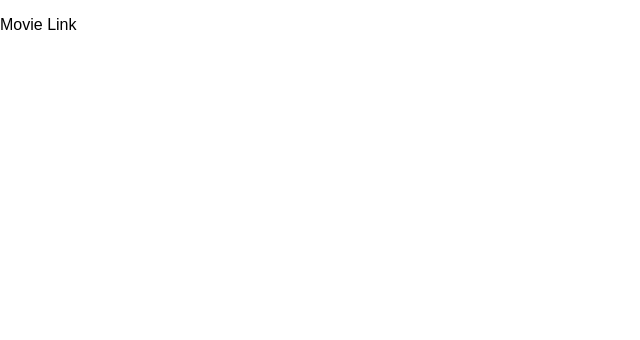
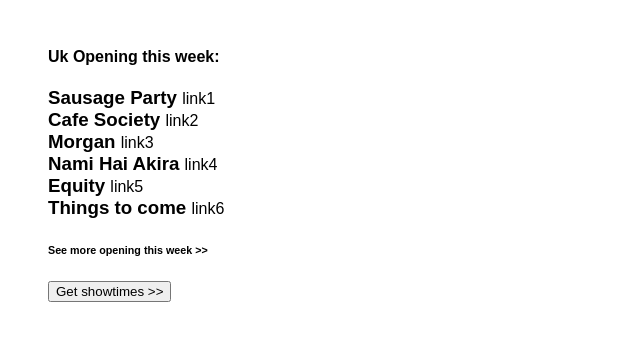
Before and after one commit to m-jerwan/week_15_1_intro_react, a React (Create React App) app: page / in a window 1280 px wide. Shown: the top 340 px of the page, without its empty margins (0-640 px from the left). Built offline with nearby package versions, Linux system fonts and the light colour scheme.

Commit message:
all done. not floating to right

```diff
--- a/src/components/Listings_list.js
+++ b/src/components/Listings_list.js
@@ -1,12 +1,28 @@
-import React, {Component} from 'react';
+import React, { Component } from 'react';
 import MovieLink from './Movie_link';
 
-class ListingList extends Component{
+class ListingList extends Component {
 
 
-    render(){
-        return(
-            <MovieLink />
+    render() {
+
+        const movieNodes = this.props.data.map((movie, index) => {
+            return (
+                <MovieLink
+                    title={movie.title}
+                    link={movie.link}
+                    key={index}
+                />
+            )
+        })
+        console.log(movieNodes)
+
+        return (
+            <div>
+                <h4>Uk Opening this week:</h4>
+                {movieNodes}
+                <h6>See more opening this week >></h6>
+            </div>
         )
     }
 }
--- a/src/components/Movie_link.js
+++ b/src/components/Movie_link.js
@@ -5,7 +5,9 @@ class MovieLink extends Component{
 
 render(){
     return(
-        <p>Movie Link</p>
+        <div className="movie_container">
+            <h3>{this.props.title} </h3> <p>{this.props.link}</p>
+        </div>
     )
 }
 
--- a/src/containers/Listings_master.js
+++ b/src/containers/Listings_master.js
@@ -1,13 +1,32 @@
-import React, {Component} from 'react';
+import React, { Component } from 'react';
 import ListingList from '../components/Listings_list';
 
-class ListingsMaster extends Component{
+class ListingsMaster extends Component {
 
-render(){
-    return(
-        <ListingList />
-    )
-}
+    constructor(props){
+        super(props);
+        this.state = {
+            data:[
+                { title: "Sausage Party", link: "link1" },
+                { title: "Cafe Society", link: "link2" },
+                { title: "Morgan", link: "link3" },
+                { title: "Nami Hai Akira", link: "link4" },
+                { title: "Equity", link: "link5" },
+                { title: "Things to come", link: "link6" }
+            ]
+        }
+    }
+
+
+
+    render() {
+        return (
+            <div>
+            <ListingList data= {this.state.data}/>
+            <button>Get showtimes >></button>
+            </div>
+        )
+    }
 
 }
 
--- a/src/index.css
+++ b/src/index.css
@@ -1,5 +1,19 @@
 body {
-  margin: 0;
+  margin: 3rem;
   padding: 0;
   font-family: sans-serif;
 }
+
+
+h3,
+p {
+  display: inline;
+}
+
+p{
+  text-align: right;
+}
+
+.movie_container{
+  width: 15rem;
+}
```
Also changed, not shown: src/App.css (deleted, +0 -28 lines).
